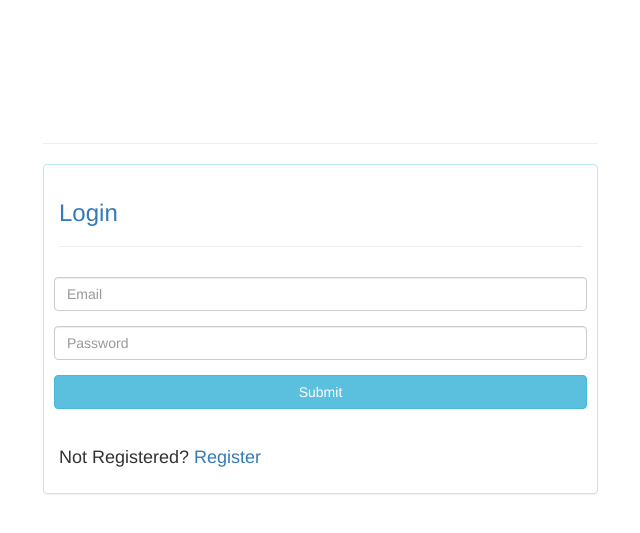
After one commit to kimeualexis/Trap, a Django app: page /login in a window 1280 px wide. The commit adds this page. Shown: the top 533 px of the page, without its empty margins (27-667 px from the left). Run offline with Django 3.2, Linux system fonts and the light colour scheme; some libraries are stand-ins or nearby versions.

Commit message:
users accounts

```diff
--- a/music/templates/music/base.html
+++ b/music/templates/music/base.html
@@ -40,7 +40,7 @@
       </form>
       <ul class="nav navbar-nav navbar-right">
           <li><a href="{% url 'music:create-album' %}" style="color: teal;"><i class="fas fa-plus-square"></i> <b>Add Album</b></a></li>
-          <li><a href="#" style="color: crimson;"><i class="fas fa-sign-out-alt"></i> <b>Logout</b></a>
+          <li><a href="{% url 'music:logout' %}" style="color: crimson;"><i class="fas fa-sign-out-alt"></i> <b>Logout</b></a>
 
       </ul>
     </div><!-- /.navbar-collapse -->
--- a/music/templates/music/create_album.html
+++ b/music/templates/music/create_album.html
@@ -13,6 +13,11 @@
                 <h3 class="text-info text-center text-capitalize">{% if object %}Update&nbsp;{{ object.album_name }}{% else %}new&nbsp;album{% endif %}</h3>
                 <hr>
                 <form method="post" enctype="multipart/form-data">
+                    {% if message %}
+                        <div class="alert alert-danger">
+                        <h4 class="text-primary">{{ message }}</h4>
+                        </div>
+                    {% endif %}
                     {% csrf_token %}
                     {{ form|crispy }}
 
--- a/music/templates/music/detail.html
+++ b/music/templates/music/detail.html
@@ -9,7 +9,7 @@
         <div class="col-sm-3">
         <div class="panel panel-default">
             <div class="panel-body" style="background-color: gainsboro;">
-                <img src="{{ album.album_cover.url }}" class="img img-responsive img-circle" alt="" style="height: 285px; width: 98%;">
+                <img src="{{ album.album_cover.url }}" class="img img-responsive img-circle" alt="" style="height: 270px; width: 95%;">
                 <div class="caption">
                     <h5 style="font-family: AquaBase; color: #000;"><i class="fas fa-microphone"></i>&nbsp;{{ album.album_name }}<small style="float: right; color: cadetblue; font-size: 14px;"><i class="fas fa-user-circle"></i>&nbsp;{{ album.artist_name }}</small></h5>
                     <h5 style="font-family: Garuda; color: teal;"><i class="fas fa-headphones"></i>&nbsp;{{ album.album_genre }}</h5>
@@ -30,7 +30,7 @@
                 <h4 class="text-info text-capitalize"><b>{{ album.song_set.count }}&nbsp;songs</b> </h4>
 
             {% if message %}
-                <div class="alert alert-success">
+                <div class="alert alert-danger">
                      <h4 class="text-danger text-center">{{ message }}</h4>
                 </div>
             {% endif %}
--- /dev/null
+++ b/music/templates/registration/login.html
@@ -0,0 +1,38 @@
+<link rel="stylesheet" href="https://maxcdn.bootstrapcdn.com/bootstrap/3.3.7/css/bootstrap.min.css" integrity="sha384-BVYiiSIFeK1dGmJRAkycuHAHRg32OmUcww7on3RYdg4Va+PmSTsz/K68vbdEjh4u" crossorigin="anonymous">
+
+<div class="container">
+    <div class="row">
+        <div class="col-sm-6" style="padding-top: 8%;">
+            <div class="page-header">
+
+                       {% if message %}
+                           <div class="alert alert-primary">
+                           <h4 class="text-danger">{{ message }}</h4>
+                           </div>
+                        {% endif %}
+            </div>
+            <div class="panel panel-info">
+                <div class="panel-body">
+                    <h3 class="text-primary">Login</h3>
+                    <hr>
+                    <form method="post" class="form-horizontal" style="padding: 10px;">
+                        {% csrf_token %}
+                        <div class="form-group">
+                            <input type="email" class="form-control" name="email" placeholder="Email">
+                        </div>
+                        <div class="form-group">
+                            <input type="password" class="form-control" name="password" placeholder="Password">
+                        </div>
+
+                        <div class="form-group">
+                            <button type="submit" class="btn btn-info" style="width: 100%;">Submit</button>
+                        </div>
+                    </form>
+                    <div>
+                        <h4 class="">Not Registered? <a href="{% url 'music:signup' %}">Register</a> </h4>
+                    </div>
+                </div>
+            </div>
+        </div>
+    </div>
+</div>
--- a/music/urls.py
+++ b/music/urls.py
@@ -4,6 +4,9 @@ from . import views
 app_name = 'music'
 
 urlpatterns = [
+    path('signup', views.signup, name='signup'),
+    path('login', views.signin, name='login'),
+    path('logout', views.logout_user, name='logout'),
     path('', views.index, name='index'),
     path('(?P<album_id>[0-9]+)/', views.detail, name='detail'),
     path('new-album', views.create_album, name='create-album'),
--- a/music/views.py
+++ b/music/views.py
@@ -1,10 +1,13 @@
 from django.shortcuts import render, get_object_or_404, redirect
 from . models import Album, Song
-from .forms import AlbumForm, SongForm
+from .forms import AlbumForm, SongForm, UserForm
 from django.views.generic import UpdateView
+from django.contrib.auth import login, authenticate, logout
+from django.contrib.auth.decorators import login_required
 
 
 # Create your views here.
+@login_required(login_url='music:login')
 def index(request):
     albums = Album.objects.all()
     return render(request, 'music/index.html', {'albums': albums})
@@ -18,6 +21,15 @@ def detail(request, album_id):
 def create_album(request):
     form = AlbumForm(request.POST or None, request.FILES or None)
     if form.is_valid():
+        albums = Album.objects.all()
+        for album in albums:
+            if album.album_name == form.cleaned_data.get('album_name'):
+                context = {
+                    'form': form,
+                    'message': 'Album Already Added!'
+                }
+                return render(request, 'music/create_album.html', context)
+
         album = form.save(commit=False)
         album.album_cover = request.FILES['album_cover']
         album.save()
@@ -41,6 +53,14 @@ def create_song(request, album_id):
     form = SongForm(request.POST or None, request.FILES or None)
     album = get_object_or_404(Album, pk=album_id)
     if form.is_valid():
+        for s in album.song_set.all():
+            if s.song_name == form.cleaned_data.get('song_name'):
+                context = {
+                    'form': form,
+                    'message': 'You Already Added That Song!'
+                }
+                return render(request, 'music/create_song.html', context)
+
         song = form.save(commit=False)
         song.album = album
         song.song_audio = request.FILES['song_audio']
@@ -68,3 +88,39 @@ def delete_song(request, album_id, song_id):
         'message': 'Song Deleted Successfully!'
     }
     return render(request, 'music/detail.html', context)
+
+
+def signup(request):
+    form = UserForm(request.POST or None)
+    if form.is_valid():
+        email = form.cleaned_data['email']
+        password = form.cleaned_data['password']
+        user = form.save(commit=False)
+        user.set_password(password)
+        user.save()
+        user = authenticate(email=email, password=password)
+        if user is not None:
+            if user.is_active:
+                login(request, user)
+                return redirect('music:index')
+    return render(request, 'registration/signup.html', {'form': form})
+
+
+def signin(request):
+    if request.method == 'POST':
+        email = request.POST['email']
+        password = request.POST['password']
+        user = authenticate(email=email, password=password)
+        #if user.is_active:
+        login(request, user)
+        return redirect('music:index')
+       # return render(request, 'registration/login.html', {'message': 'Account Deactivated!'})
+    return render(request, 'registration/login.html')
+
+
+def logout_user(request):
+    logout(request)
+    context = {
+        'message': 'Logged Out!'
+    }
+    return render(request, 'registration/login.html', context)
```
Also changed, not shown: music/forms.py (+9 -0 lines), music/templates/music/create_song.html (+6 -1 lines), music/templates/registration/signup.html (added, +28 -0 lines), db.sqlite3, media/ross.jpeg (added), 1 other file.
